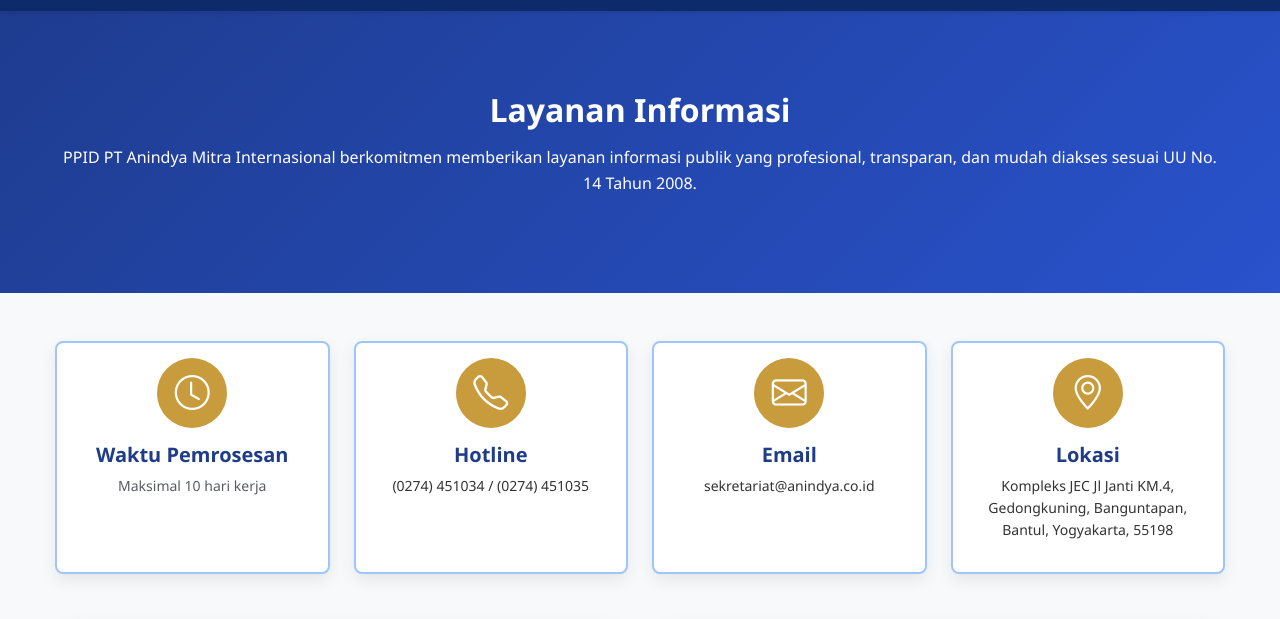
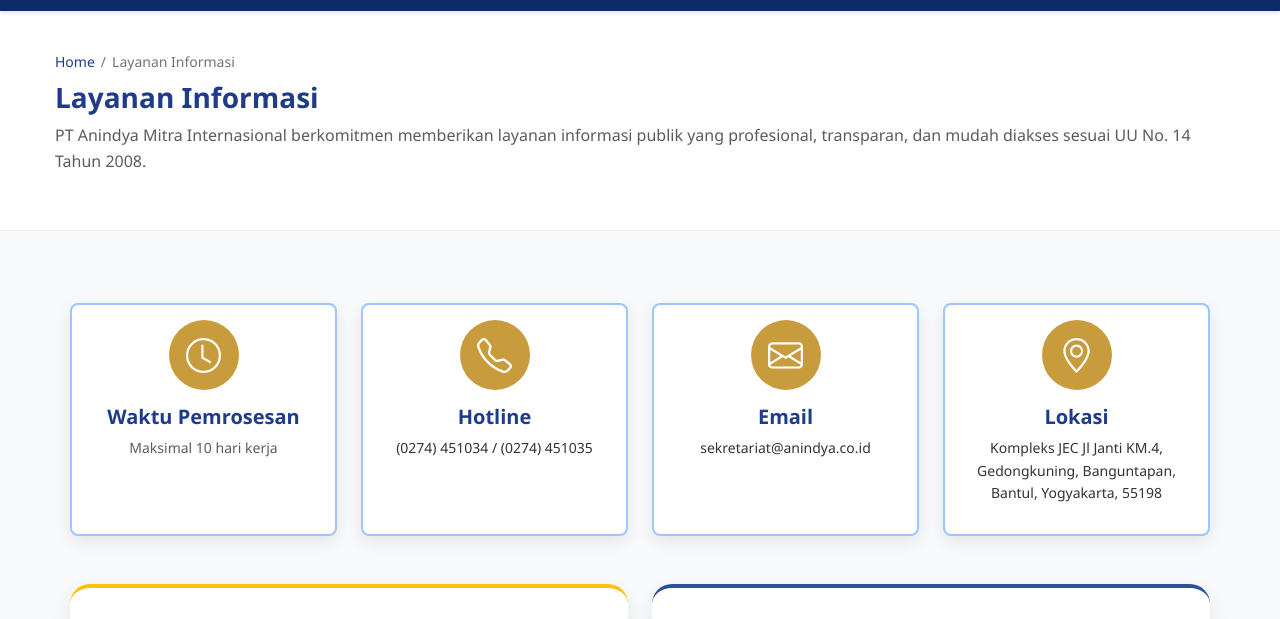
Before and after one commit to ajengdhiyaa21/PPID, a plain HTML site: page layanan-informasi.html in a window 1280 px wide. Shown: the part 109-728 px from the top of the page. Drawn offline with nearby package versions, Linux system fonts and the light colour scheme.

Commit message:
Update layanan-informasi.html

```diff
--- a/layanan-informasi.html
+++ b/layanan-informasi.html
@@ -112,16 +112,24 @@
   </nav>
 
 
-  <!-- ===== HERO ===== -->
-  <section class="hero-section text-white text-center">
+  <!-- ================= PAGE HEADER ================= -->
+  <section class="page-header">
     <div class="container">
-      <h2 class="fw-bold mb-3">Layanan Informasi</h2>
-      <p>
-        PPID PT Anindya Mitra Internasional berkomitmen memberikan layanan informasi publik
+      <div class="breadcrumb-ppid">
+        <a href="index.html">Home</a>
+        <span>/</span>
+        <span>Layanan Informasi</span>
+      </div>
+      <h1 class="page-title" style="color: #1f3c88;">Layanan Informasi</h1>
+      <p class="text-muted">
+        PT Anindya Mitra Internasional berkomitmen memberikan layanan informasi publik
         yang profesional, transparan, dan mudah diakses sesuai UU No. 14 Tahun 2008.
       </p>
     </div>
   </section>
+
+  <!-- ===== MAIN ===== -->
+  <main class="main-content container my-4">
 
     <!-- ===== INFO BOX ===== -->
     <section class="py-5 bg-light">
@@ -250,7 +258,8 @@
             <!-- 1 -->
             <div class="accordion-item">
               <h2 class="accordion-header">
-              <button class="accordion-button collapsed" type="button" data-bs-toggle="collapse" data-bs-target="#faq1">
+                <button class="accordion-button collapsed" type="button" data-bs-toggle="collapse"
+                  data-bs-target="#faq1">
                   Berapa lama waktu pemrosesan permohonan informasi?
                 </button>
               </h2>
@@ -264,7 +273,8 @@
             <!-- 2 -->
             <div class="accordion-item">
               <h2 class="accordion-header">
-              <button class="accordion-button collapsed" type="button" data-bs-toggle="collapse" data-bs-target="#faq2">
+                <button class="accordion-button collapsed" type="button" data-bs-toggle="collapse"
+                  data-bs-target="#faq2">
                   Apakah ada biaya untuk mengajukan permohonan informasi?
                 </button>
               </h2>
@@ -279,7 +289,8 @@
             <!-- 3 -->
             <div class="accordion-item">
               <h2 class="accordion-header">
-              <button class="accordion-button collapsed" type="button" data-bs-toggle="collapse" data-bs-target="#faq3">
+                <button class="accordion-button collapsed" type="button" data-bs-toggle="collapse"
+                  data-bs-target="#faq3">
                   Bagaimana cara mengajukan keberatan jika permohonan ditolak?
                 </button>
               </h2>
@@ -294,7 +305,8 @@
             <!-- 4 -->
             <div class="accordion-item">
               <h2 class="accordion-header">
-              <button class="accordion-button collapsed" type="button" data-bs-toggle="collapse" data-bs-target="#faq4">
+                <button class="accordion-button collapsed" type="button" data-bs-toggle="collapse"
+                  data-bs-target="#faq4">
                   Dokumen apa saja yang dibutuhkan untuk permohonan informasi?
                 </button>
               </h2>
@@ -309,7 +321,8 @@
             <!-- 5 -->
             <div class="accordion-item">
               <h2 class="accordion-header">
-              <button class="accordion-button collapsed" type="button" data-bs-toggle="collapse" data-bs-target="#faq5">
+                <button class="accordion-button collapsed" type="button" data-bs-toggle="collapse"
+                  data-bs-target="#faq5">
                   Apakah saya bisa mengajukan permohonan secara online?
                 </button>
               </h2>
@@ -324,7 +337,8 @@
             <!-- 6 -->
             <div class="accordion-item">
               <h2 class="accordion-header">
-              <button class="accordion-button collapsed" type="button" data-bs-toggle="collapse" data-bs-target="#faq6">
+                <button class="accordion-button collapsed" type="button" data-bs-toggle="collapse"
+                  data-bs-target="#faq6">
                   Apa yang terjadi jika permohonan tidak ditanggapi?
                 </button>
               </h2>
@@ -398,6 +412,8 @@
         </div>
       </div>
     </section>
+
+  </main>
 
   <!-- ================= FOOTER ================= -->
   <footer>
```
Lines whose indentation alone changed are shown as unchanged.
